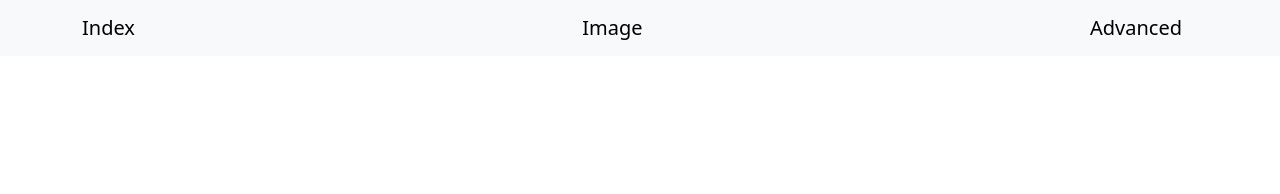
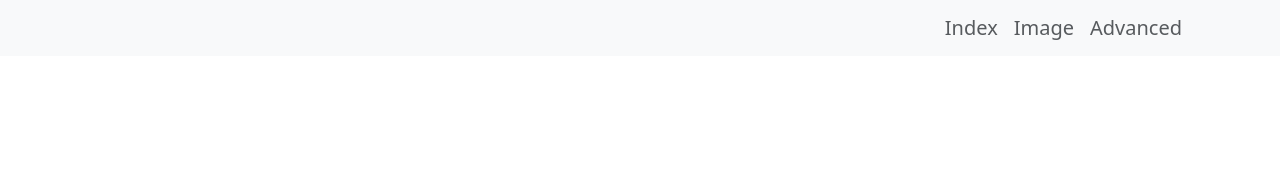
Before and after one commit to FunkyRobot73/harvard, a plain HTML site: page index.html in a window 1280 px wide. Shown: the top 194 px of the page. Drawn offline with nearby package versions, Linux system fonts and the light colour scheme.

Commit message:
navbar changes

```diff
--- a/index.html
+++ b/index.html
@@ -6,11 +6,11 @@
         <link href="style.css" rel="stylesheet">
     </head>
     <body>
-        <nav class="navbar navbar-expand-lg bg-body-tertiary">
-            <div class="container-md">
-              <a class="navbar-brand" href="index.html">Index</a>
-              <a class="navbar-brand" href="image.html">Image</a>
-              <a class="navbar-brand" href="advanced.html">Advanced</a>
+        <nav class="navbar navbar-expand-lg bg-body-tertiary justify-content-end">
+            <div class="container  justify-content-end">
+              <a class="navbar-brand text-muted" href="index.html">Index</a>
+              <a class="navbar-brand text-muted" href="image.html">Image</a>
+              <a class="navbar-brand text-muted" href="advanced.html">Advanced</a>
             </div>
           </nav>
             </form>
```
Also changed, not shown: advanced.html (+4 -4 lines), image.html (+4 -4 lines).
